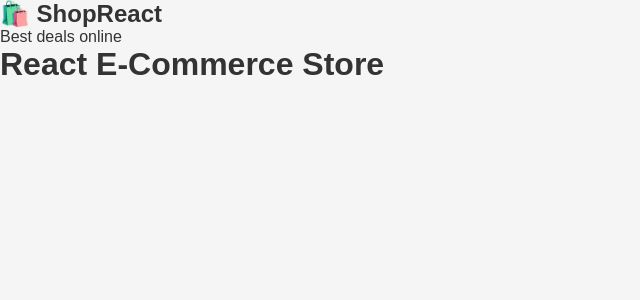
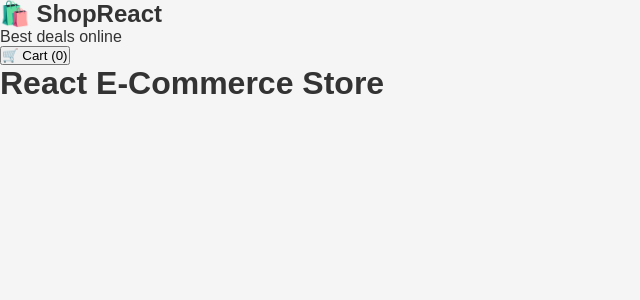
Before and after one commit to Vishaljadaun/react-ecommerce-store, a React (Vite) app: page / in a window 1280 px wide. Shown: the top 300 px of the page, without its empty margins (0-640 px from the left). Built offline with nearby package versions, Linux system fonts and the light colour scheme.

Commit message:
feat: add cart counter with useState

```diff
--- a/src/components/Navbar.jsx
+++ b/src/components/Navbar.jsx
@@ -47,18 +47,65 @@
 // the values directly in the function parameter
 // =========================================
 
+// function Navbar({ storeName, tagline }) {
+//   // Now we can use storeName and tagline directly
+//   // no need to write props.storeName every time
+//   return (
+//     <nav className="navbar">
+//       <h2>🛍️ {storeName}</h2>
+//       <p>{tagline}</p>
+//     </nav>
+//   )
+// }
+
+
+// // We MUST export the component so other files can use it
+// // Without this line, no other file can import this component
+// export default Navbar
+// =========================================
+
+
+// useState — making your UI reactive
+//
+// import useState from React first
+// without this import, useState doesn't exist
+// =========================================
+import { useState } from 'react'
+
 function Navbar({ storeName, tagline }) {
-  // Now we can use storeName and tagline directly
-  // no need to write props.storeName every time
+
+  // =========================================
+  // useState returns an ARRAY with 2 items:
+  // [currentValue, functionToUpdateValue]
+  // We use array destructuring to name them
+  //
+  // WHY array and not object?
+  // So we can name them whatever we want
+  // =========================================
+  const [cartCount, setCartCount] = useState(0)
+  // cartCount = 0 to start
+  // setCartCount = function that updates cartCount
+  // and tells React to re-render the component
+
+  function handleAddToCart() {
+    // NEVER do: cartCount = cartCount + 1
+    // Always use the setter function!
+    // React needs to know the state changed
+    setCartCount(cartCount + 1)
+  }
+
   return (
     <nav className="navbar">
       <h2>🛍️ {storeName}</h2>
       <p>{tagline}</p>
+
+      {/* When button is clicked, handleAddToCart runs */}
+      {/* cartCount automatically shows the latest value */}
+      <button onClick={handleAddToCart}>
+        🛒 Cart ({cartCount})
+      </button>
     </nav>
   )
 }
 
-
-// We MUST export the component so other files can use it
-// Without this line, no other file can import this component
 export default Navbar
```
